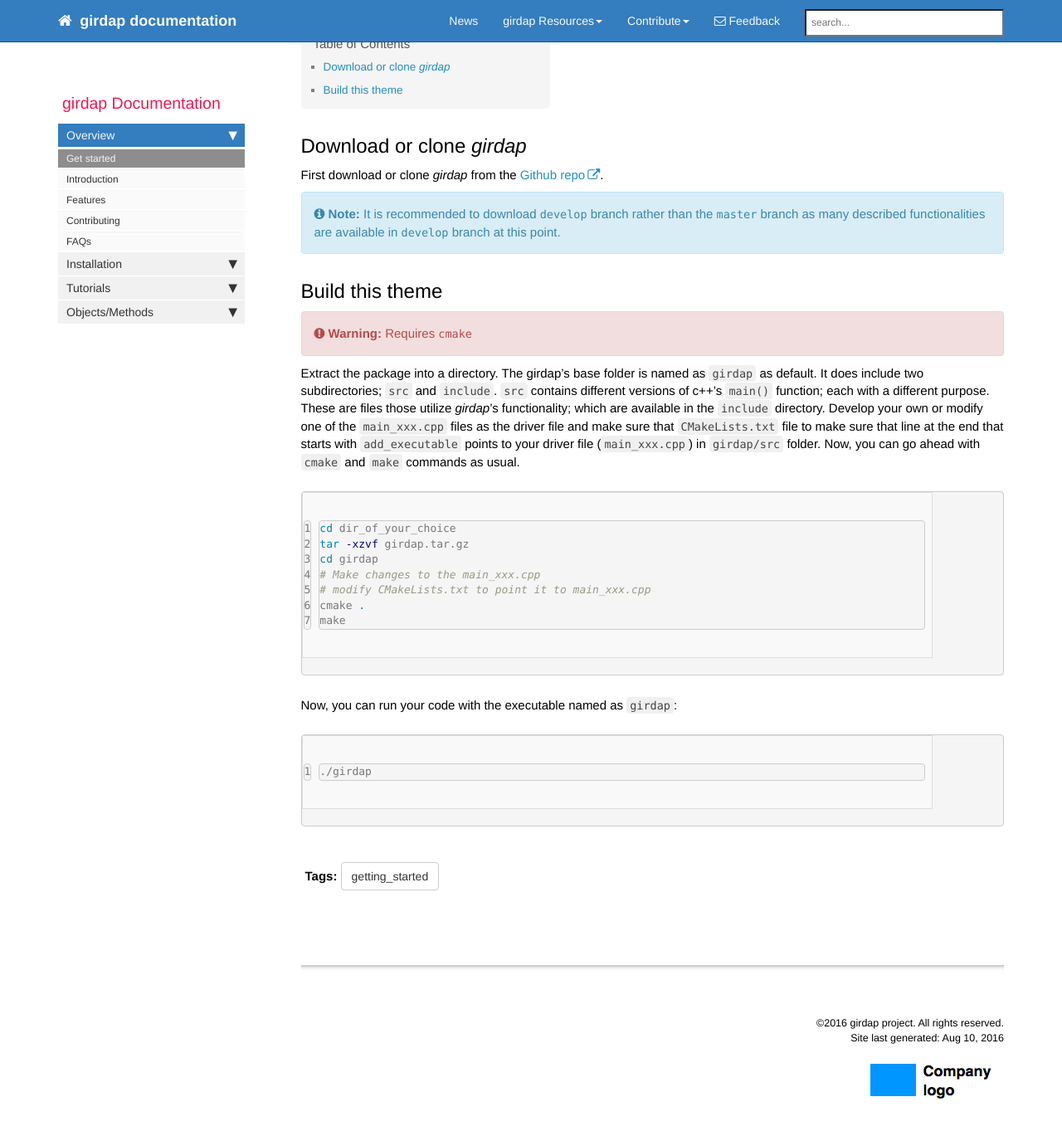
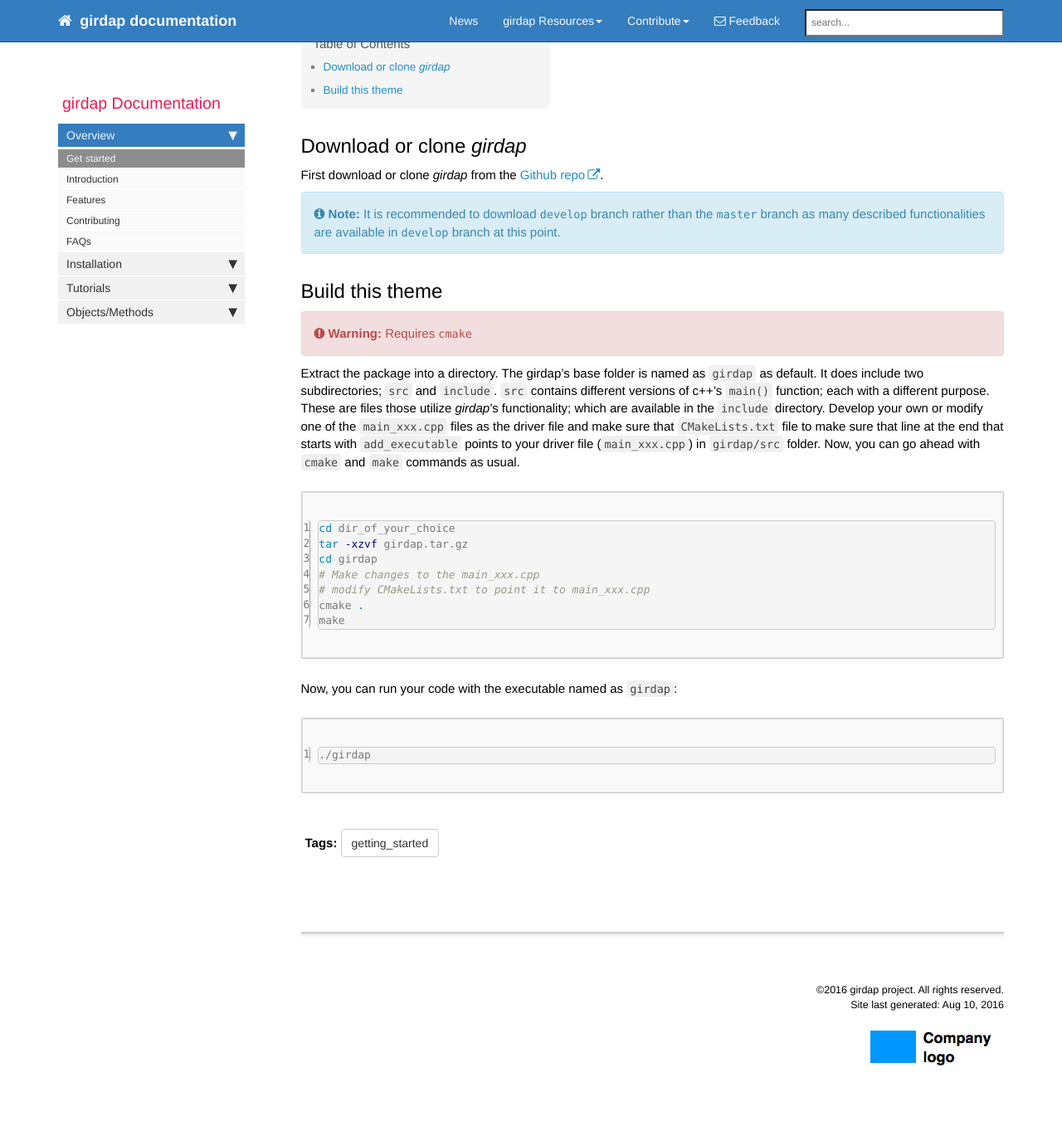
Before and after one commit to uzgoren/girdap, a Jekyll site: the page built from index.md, in a window 1280 px wide and 1400 px high, scrolled down 177 px. Shown: the top 1363 px of the window at 83% size. Built offline with Jekyll 4.4.1, drawn with Linux system fonts in a browser that asks for light colours; nearby versions of some CDN libraries; comment, search, counter and statistics services are not loaded.

Commit message:
first md

```diff
--- a/css/syntax.css
+++ b/css/syntax.css
@@ -1,4 +1,4 @@
-.highlight  { background: #ffffff; }
+.highlight  { background: #dedede; }
 .highlight .c { color: #999988; font-style: italic } /* Comment */
 .highlight .err { color: #a61717; background-color: #e3d2d2 } /* Error */
 .highlight .k { font-weight: bold } /* Keyword */
@@ -59,6 +59,8 @@
 .highlight .vi { color: #008080 } /* Name.Variable.Instance */
 .highlight .il { color: #009999 } /* Literal.Number.Integer.Long */
 
+.highlight table{ max-width:100%; margin-bottom:0px;}
+.highlight pre code .lineno {background: #FFFFFF; border-width:0px; border-right:1px solid #9A9A9A; }
 .highlight .gutter, highlight .gl { width: 5px; padding-right:1px; padding-left:1px; border: 0px;  }
 .highlight pre {padding: 0px; }
 .highlight pre code { display: block; }
```
